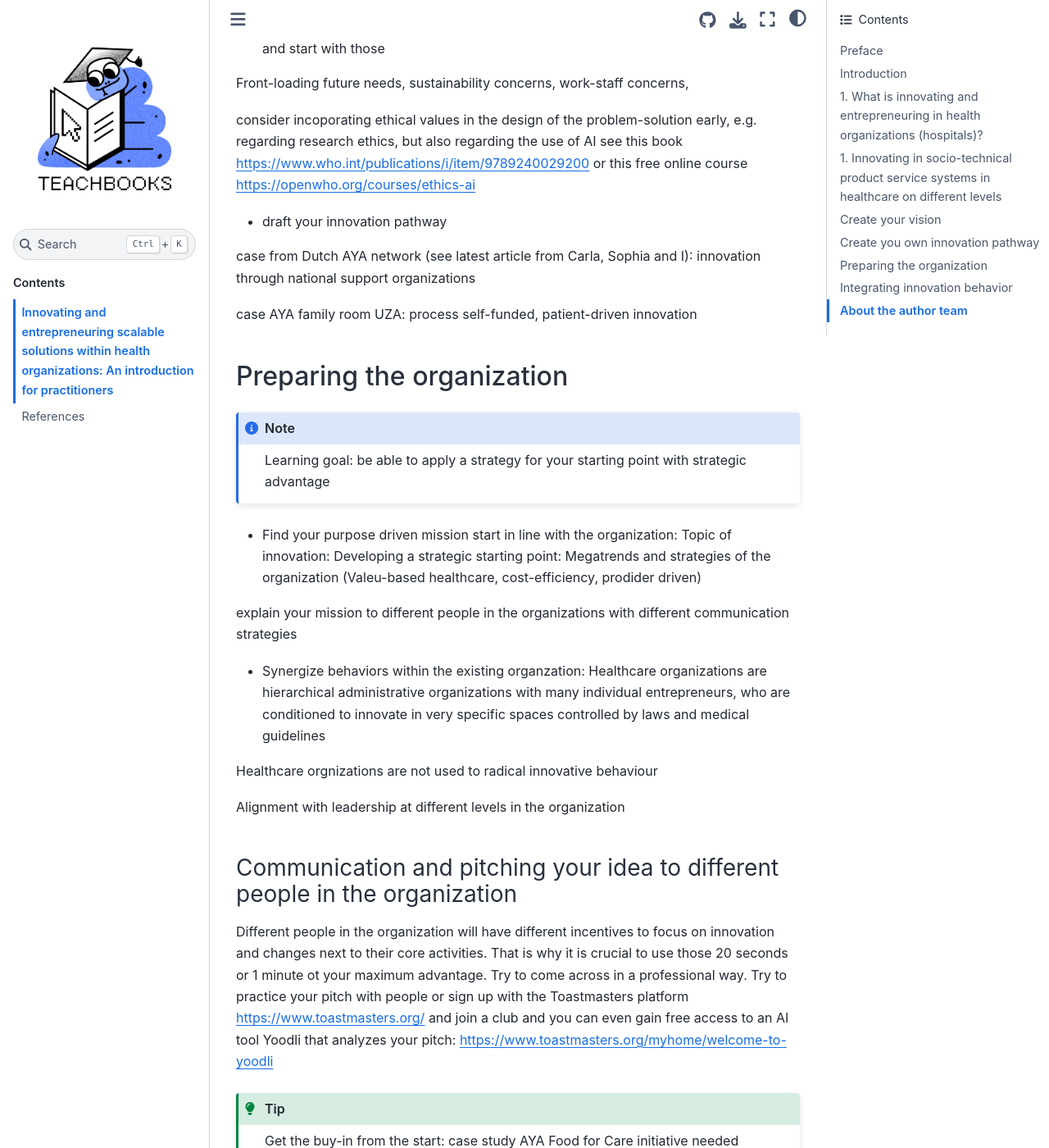
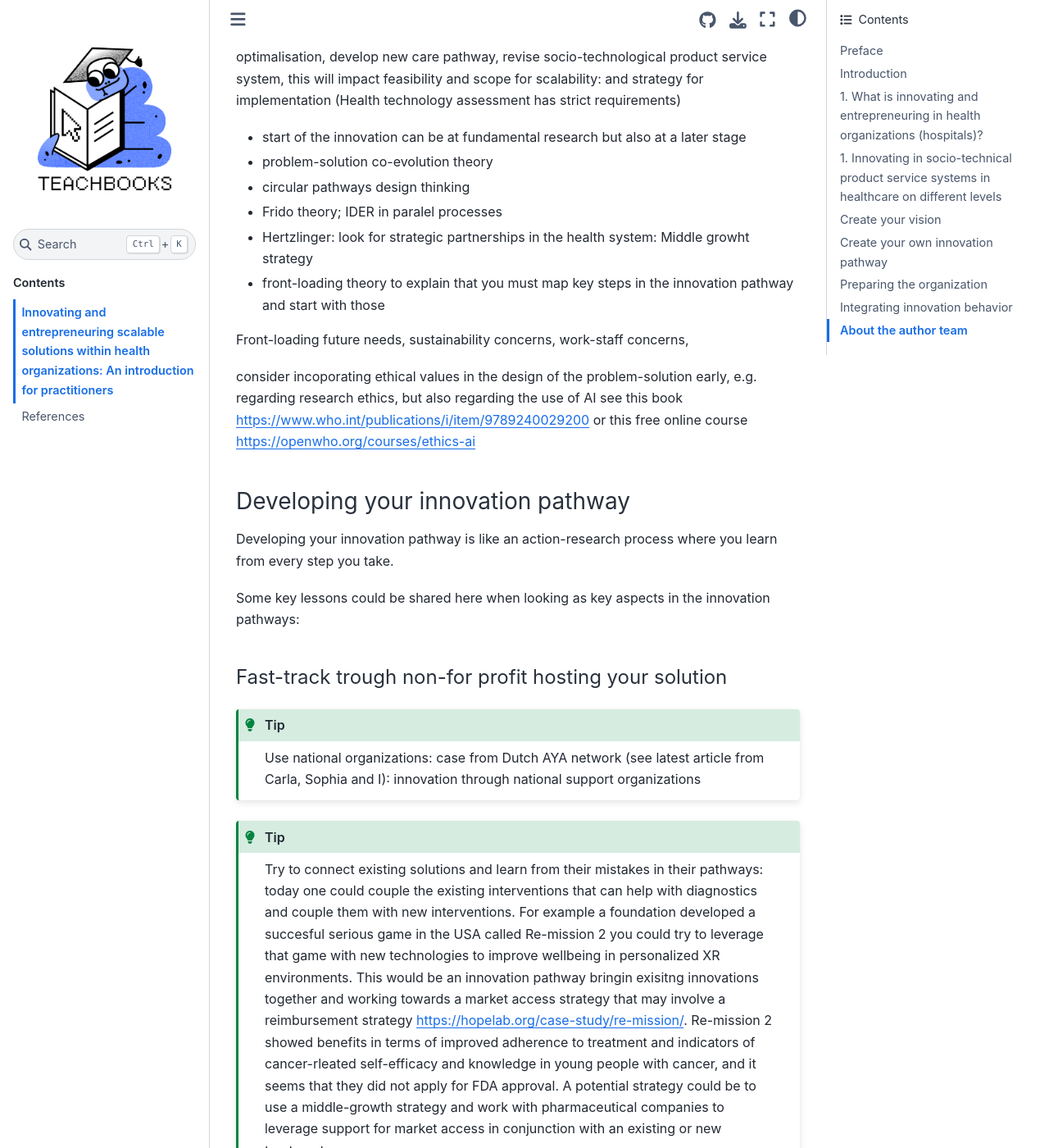
Before and after one commit to pietervandekerckhove/handbook-innovating-health, a Jupyter Book: the page built from book/Innovating_healthcare.md, in a window 1280 px wide and 1400 px high, scrolled down 4128 px. Shown: the whole window at 82% size. Built offline with Jupyter Book 1.0.4 settings and Sphinx 7.4.7 and the Sphinx Book theme 1.1.4, drawn with Linux system fonts in a browser that asks for light colours; comment, search, counter and statistics services are not loaded; some of the changed text lies outside the part shown.

Commit message:
Update Innovating_healthcare.md

````diff
--- a/book/Innovating_healthcare.md
+++ b/book/Innovating_healthcare.md
@@ -93,7 +93,7 @@ Example I believe we need to work toward sustainable healthcare and healing envi
 
 Meditation and mindfullness can be used in healing practice
 
-Discuss underneath what tips and tricks you use to develop your vision:
+Discuss underneath what tips and tricks you use to develop your vision: (I NEED TO SEPERATE EACH CHAPTER IN A SEPERATE MARKDOWN FILE TO MAKE SEPERATE DISCUSSIONS)
 
 <script src=https://utteranc.es/client.js
         repo="pietervandekerckhove/handbook-innovating-health"
@@ -103,11 +103,17 @@ Discuss underneath what tips and tricks you use to develop your vision:
         async>
 </script>
 
-## Create you own innovation pathway
+## Create your own innovation pathway
 ```{note}
 Learning goal: understand how differences between innovation pathways impact innovation strategies
 ```
-### Innovating scope and layers of complexicity:
+
+There are standard innovation pathways for drugs and medical devices but a large array of innovaitons does not have an innovation pathway set out: e.g. sofware-driven interventions, called digital therapeutics (See Germany DIGA), or theranostics (See the area of diabetes, see review article) based on technological advancements in biomarkers (nanomedicine) and digital delivery of the drugs or interventions (also virtual with XR applications)
+
+Explain general process
+
+
+### Chosing a scope and aim will determine the innovation pathway:
 optimalisation, develop new care pathway, revise socio-technological product service system, this will impact feasibility and scope for scalability: and strategy for implementation (Health technology assessment has strict requirements)
 
 * start of the innovation can be at fundamental research but also at a later stage
@@ -127,11 +133,27 @@ consider incoporating ethical values in the design of the problem-solution early
 
 
 
-* draft your innovation pathway
+### Developing your innovation pathway
 
-case from Dutch AYA network (see latest article from Carla, Sophia and I): innovation through national support organizations
+Developing your innovation pathway is like an action-research process where you learn from every step you take.
 
-case AYA family room UZA: process self-funded, patient-driven innovation
+Some key lessons could be shared here when looking as key aspects in the innovation pathways:
+
+#### Fast-track trough non-for profit hosting your solution
+
+```{tip}
+Use national organizations: case from Dutch AYA network (see latest article from Carla, Sophia and I): innovation through national support organizations
+```
+
+```{tip}
+Try to connect existing solutions and learn from their mistakes in their pathways: today one could couple the existing interventions that can help with diagnostics and couple them with new interventions. For example a foundation developed a succesful serious game in the USA called Re-mission 2 you could try to leverage that game with new technologies to improve wellbeing in personalized XR environments. This would be an innovation pathway bringin exisitng innovations together and working towards a market access strategy that may involve a reimbursement strategy https://hopelab.org/case-study/re-mission/. Re-mission 2 showed benefits in terms of improved adherence to treatment and indicators of cancer-rleated self-efficacy and knowledge in young people with cancer, and it seems that they did not apply for FDA approval. A potential strategy could be to use a middle-growth strategy and work with pharmaceutical companies to leverage support for market access in conjunction with an existing or new treatment.
+```
+
+#### Fast-track through leveraging experts in your network
+
+```{tip}
+case AYA family room UZA: process self-funded, patient-driven innovationU
+```
 
 
 ## Preparing the organization
@@ -300,3 +322,9 @@ Exercise: what could be the beachead strategy for this intitiative? The Unique v
 ## About the author team
 
 dr. Pieter Vandekerckhove
+
+
+Acknowledgements
+TU Delft support from Julie Kirsch, Tom van Woudenburg and the library
+Strategig support from Walter Greenleaf
+Bettina Maisch
````
